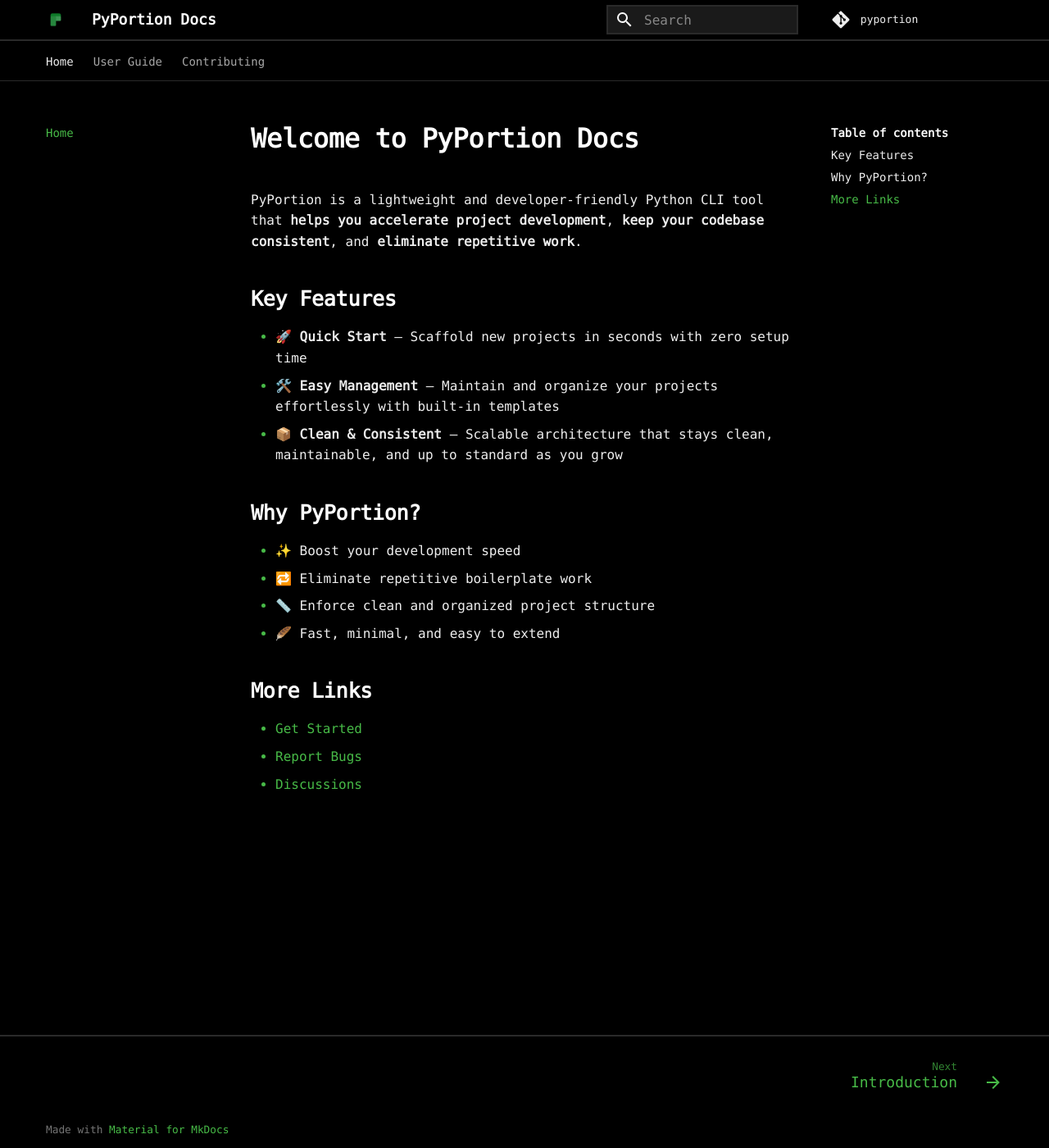
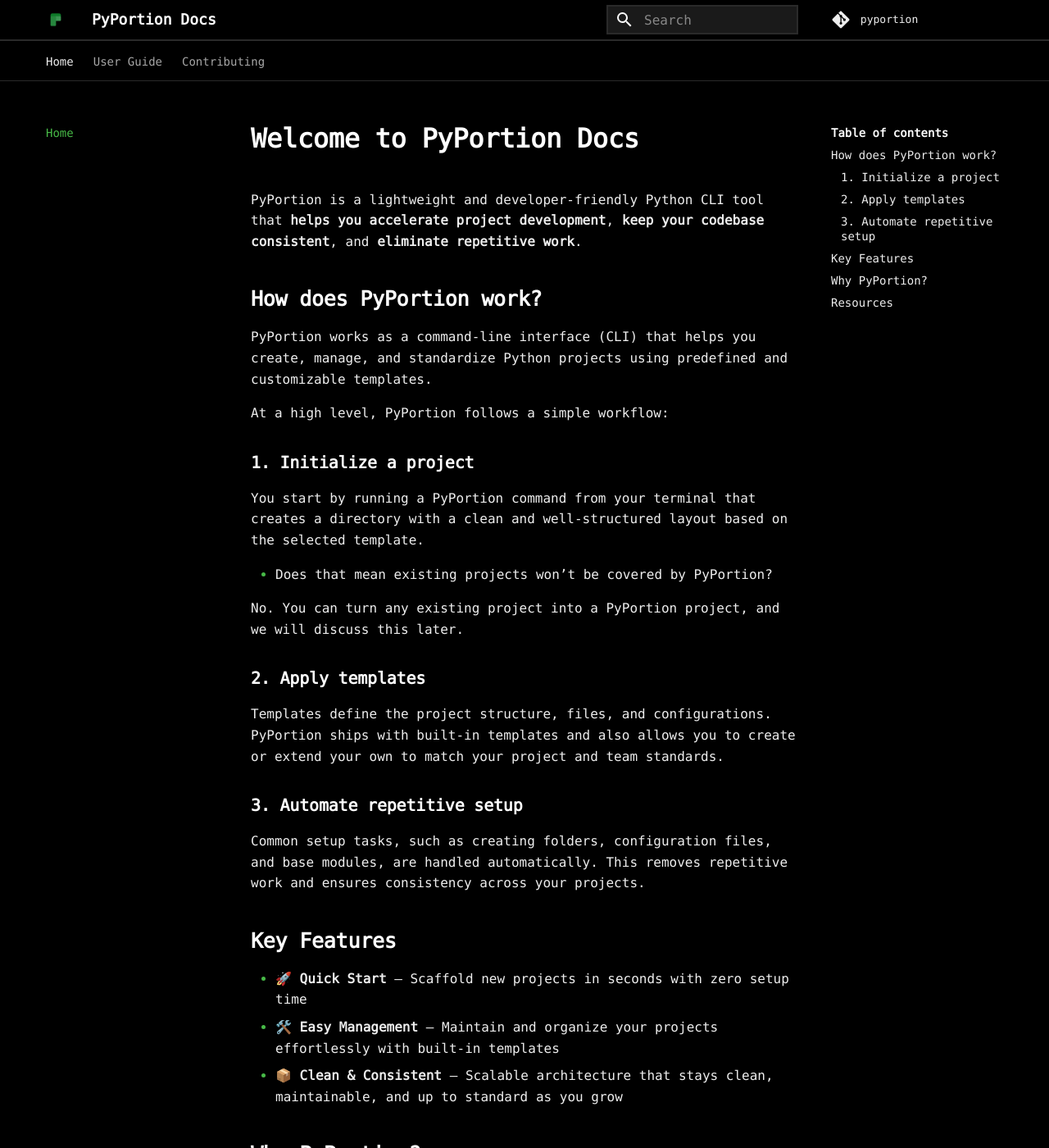
Before and after one commit to pyportion/pyportion, an MkDocs documentation site: the page built from docs/pages/index.md, in a window 1280 px wide and 1400 px high. Shown: the whole window at 82% size. Built offline with MkDocs 1.6.1 and Material for MkDocs 9.7.7, drawn with Linux system fonts in a browser that asks for light colours; comment, search, counter and statistics services are not loaded; some of the changed text lies outside the part shown.

Commit message:
Docs update

```diff
--- a/docs/pages/index.md
+++ b/docs/pages/index.md
@@ -2,21 +2,43 @@
 
 PyPortion is a lightweight and developer-friendly Python CLI tool that **helps you accelerate project development**, **keep your codebase consistent**, and **eliminate repetitive work**.
 
+## How does PyPortion work?
+
+PyPortion works as a command-line interface (CLI) that helps you create, manage, and standardize Python projects using predefined and customizable templates.
+
+At a high level, PyPortion follows a simple workflow:
+
+### 1. Initialize a project
+
+You start by running a PyPortion command from your terminal that creates a directory with a clean and well-structured layout based on the selected template.
+
+* Does that mean existing projects won’t be covered by PyPortion?
+
+No. You can turn any existing project into a PyPortion project, and we will discuss this later.
+
+### 2. Apply templates
+
+Templates define the project structure, files, and configurations. PyPortion ships with built-in templates and also allows you to create or extend your own to match your project and team standards.
+
+### 3. Automate repetitive setup
+
+Common setup tasks, such as creating folders, configuration files, and base modules, are handled automatically. This removes repetitive work and ensures consistency across your projects.
+
 ## Key Features
 
--   🚀 **Quick Start** – Scaffold new projects in seconds with zero setup time
--   🛠️ **Easy Management** – Maintain and organize your projects effortlessly with built-in templates
--   📦 **Clean & Consistent** – Scalable architecture that stays clean, maintainable, and up to standard as you grow
+- 🚀 **Quick Start** – Scaffold new projects in seconds with zero setup time
+- 🛠️ **Easy Management** – Maintain and organize your projects effortlessly with built-in templates
+- 📦 **Clean & Consistent** – Scalable architecture that stays clean, maintainable, and up to standard as you grow
 
 ## Why PyPortion?
 
--   ✨ Boost your development speed
--   🔁 Eliminate repetitive boilerplate work
--   📏 Enforce clean and organized project structure
--   🪶 Fast, minimal, and easy to extend
+- ✨ Boost your development speed
+- 🔁 Eliminate repetitive boilerplate work
+- 📏 Enforce clean and organized project structure
+- 🪶 Fast, minimal, and easy to extend
 
-## More Links
+## Resources
 
--   [Get Started](/pages/user-guide/get-started/)
--   [Report Bugs](https://github.com/atharabia/pyportion/issues)
--   [Discussions](https://github.com/atharabia/pyportion/discussions)
+- [Get Started](user-guide/2-get-started.md)
+- [Report Issues](https://github.com/atharabia/pyportion/issues)
+- [Community Discussions](https://github.com/atharabia/pyportion/discussions)
--- a/mkdocs.yml
+++ b/mkdocs.yml
@@ -50,6 +50,6 @@
 nav:
     - Home: pages/index.md
     - User Guide:
-        - Introduction: pages/user-guide/introduction.md
-        - Get Started: pages/user-guide/get-started.md
+        - Introduction: pages/user-guide/1-introduction.md
+        - Get Started: pages/user-guide/2-get-started.md
     - Contributing: pages/contributing.md
```
Also changed, not shown: docs/pages/contributing.md (+14 -11 lines), docs/pages/user-guide/1-introduction.md (added, +27 -0 lines), docs/pages/user-guide/2-get-started.md (added, +75 -0 lines), docs/pages/user-guide/get-started.md (deleted, +0 -26 lines), docs/pages/user-guide/introduction.md (deleted, +0 -9 lines).
